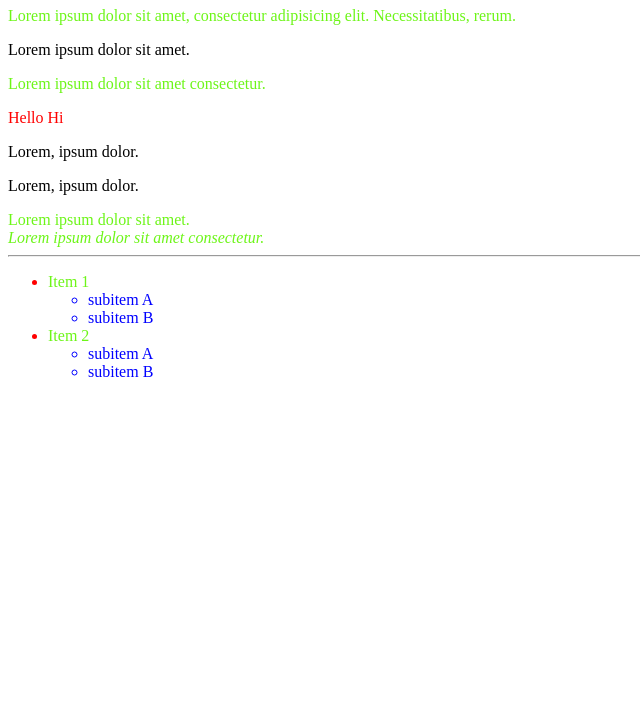
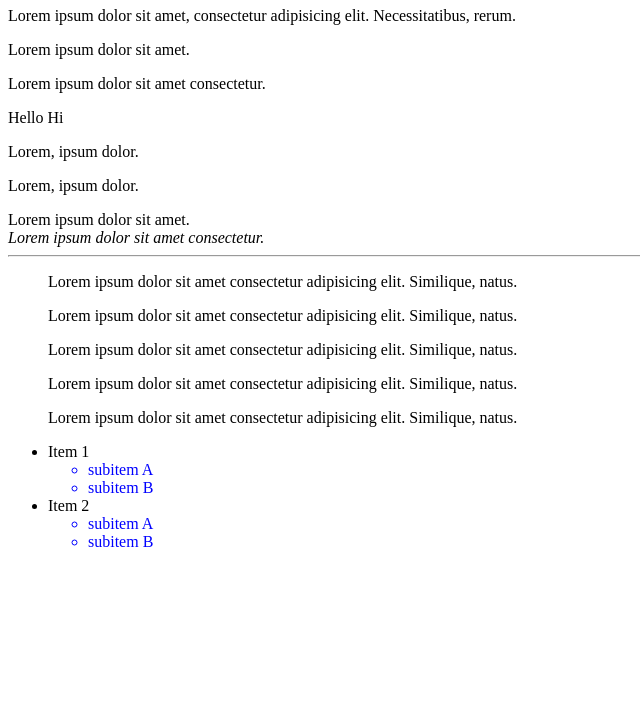
Before and after one commit to callbackhell-1/CSS, a plain HTML site: page Basic-css/index.html in a window 1280 px wide. Shown: the part 73-800 px from the top of the page, without its empty margins (0-640 px from the left). Drawn offline with Linux system fonts and the light colour scheme.

Commit message:
All selectors

```diff
--- a/Basic-css/index.html
+++ b/Basic-css/index.html
@@ -24,6 +24,11 @@
 <hr>
 
 <ul>
+  <p>Lorem ipsum dolor sit amet consectetur adipisicing elit. Similique, natus.</p>
+  <p>Lorem ipsum dolor sit amet consectetur adipisicing elit. Similique, natus.</p>
+  <p>Lorem ipsum dolor sit amet consectetur adipisicing elit. Similique, natus.</p>
+  <p>Lorem ipsum dolor sit amet consectetur adipisicing elit. Similique, natus.</p>
+  <p>Lorem ipsum dolor sit amet consectetur adipisicing elit. Similique, natus.</p>
   <li>
     <div>Item 1</div>
     <ul>
--- a/Basic-css/style.css
+++ b/Basic-css/style.css
@@ -61,32 +61,50 @@ p{
   color:red;
 } */
 
-div,
+/* div,
 h1,
 span,
 em {
   color: aqua;
-}
+} */
 
 /* child selector  */
 
-span > p{
+/* span > p{
   color:red
-}
+} */
 
 /* we can include class and id also */
-div,
+/* div,
 h1,
 span,
 em,.custom, #idName{
   color: rgb(109, 245, 24);
-}
+} */
 
-li{
+/* li{
   color:red
-}
+} */
 /* Desendent combinator */
 
 li li{
   color:blue
 }
+
+/* adjacent sibling selector */
+
+/* h1 + p {
+  color: #5218f3;
+}
+
+ul + li {
+  color: yellow;
+  background-color: black;
+}
+
+
+/*  General sibling selector*/
+
+/* h1~p{
+  color:red
+} */
```
Also changed, not shown: 1 other file.
